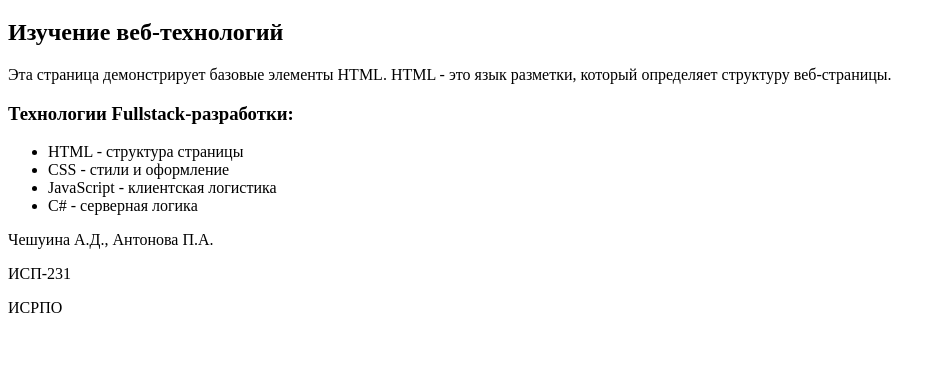
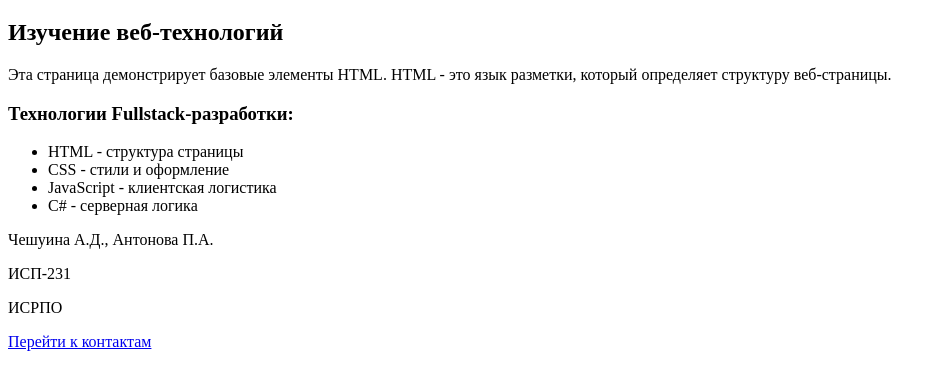
Before and after one commit to eriyknas/Lab1-Fullstack_Cheshuina_Antonova, a plain HTML site: page frontend/index.html in a window 1280 px wide. Shown: the part 61-450 px from the top of the page, without its empty margins (0-942 px from the left). Drawn offline with Linux system fonts and the light colour scheme.

Commit message:
dobavlenie html

```diff
--- a/frontend/index.html
+++ b/frontend/index.html
@@ -20,5 +20,6 @@
     <p>ИСП-231</p>
     <p>ИСРПО</p>
     <!-- <p>ИСРПО</p> -->
+     <a href="contacts.html">Перейти к контактам</a>
 </body>
 </html>
```
